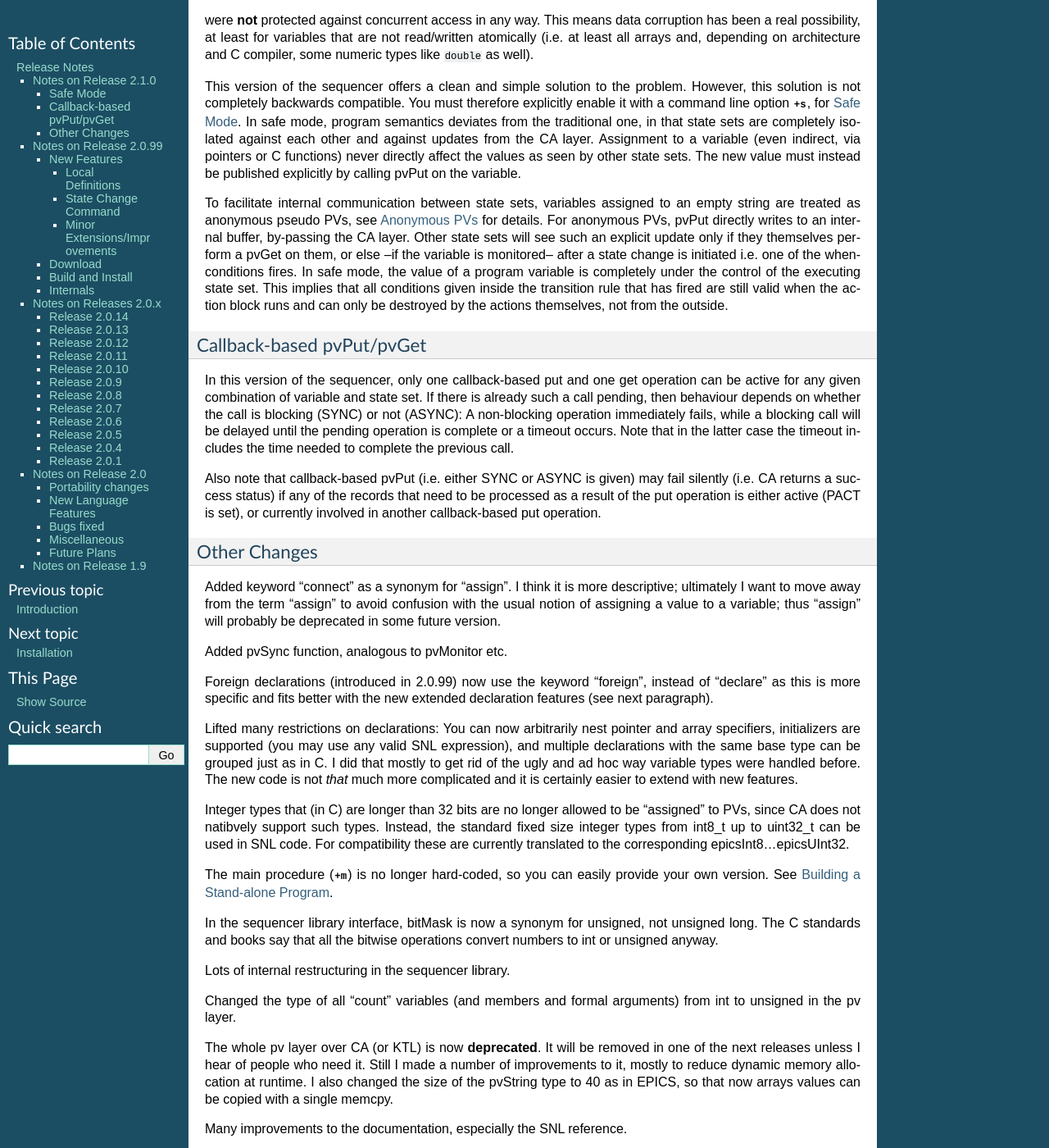
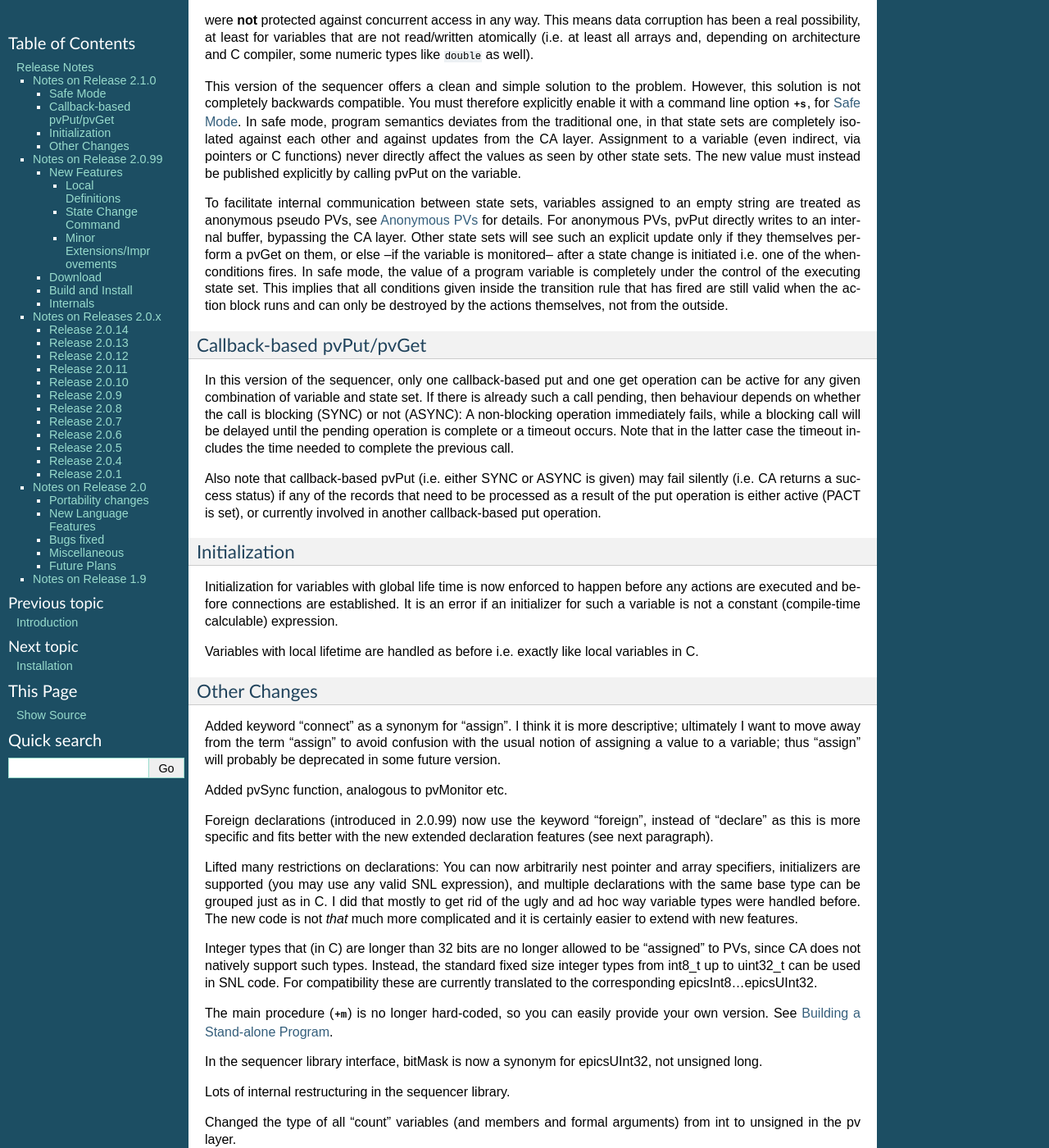
Before and after one commit to jeonghanlee/sequencer-2-2, a Sphinx documentation site: the page built from documentation/Notes.txt, in a window 1280 px wide and 1400 px high, scrolled down 303 px. Shown: the whole window at 82% size. Built offline with Sphinx 7.4.7, drawn with Linux system fonts in a browser that asks for light colours.

Commit message:
last minute changes to docs for 2.1.0-rc1

```diff
--- a/documentation/Notes.txt
+++ b/documentation/Notes.txt
@@ -35,7 +35,7 @@ instead be published explicitly by calling pvPut on the variable.
 To facilitate internal communication between state sets, variables assigned
 to an empty string are treated as anonymous pseudo PVs, see :ref:`anonymous
 pvs` for details. For anonymous PVs, pvPut directly writes to an internal
-buffer, by-passing the CA layer. Other state sets will see such an explicit
+buffer, bypassing the CA layer. Other state sets will see such an explicit
 update only if they themselves perform a pvGet on them, or else --if the
 variable is monitored-- after a state change is initiated i.e. one of the
 when-conditions fires. In safe mode, the value of a program variable is
@@ -61,6 +61,17 @@ fail silently (i.e. CA returns a success status) if any of the records that
 need to be processed as a result of the put operation is either active (PACT
 is set), or currently involved in another callback-based put operation.
 
+Initialization
+^^^^^^^^^^^^^^
+
+Initialization for variables with global life time is now enforced
+to happen before any actions are executed and before connections are
+established. It is an error if an initializer for such a variable is not
+a constant (compile-time calculable) expression.
+
+Variables with local lifetime are handled as before i.e. exactly like local
+variables in C.
+
 Other Changes
 ^^^^^^^^^^^^^
 
@@ -84,7 +95,7 @@ much more complicated and it is certainly easier to extend with new
 features.
 
 Integer types that (in C) are longer than 32 bits are no longer allowed to
-be "assigned" to PVs, since CA does not natibvely support such types.
+be "assigned" to PVs, since CA does not natively support such types.
 Instead, the standard fixed size integer types from int8_t up to uint32_t
 can be used in SNL code. For compatibility these are currently translated to
 the corresponding epicsInt8...epicsUInt32.
@@ -92,9 +103,8 @@ the corresponding epicsInt8...epicsUInt32.
 The main procedure (:option:`+m`) is no longer hard-coded, so you can easily
 provide your own version. See :ref:`Building a Stand-alone Program`.
 
-In the sequencer library interface, bitMask is now a synonym for unsigned,
-not unsigned long. The C standards and books say that all the bitwise
-operations convert numbers to int or unsigned anyway.
+In the sequencer library interface, bitMask is now a synonym for epicsUInt32,
+not unsigned long.
 
 Lots of internal restructuring in the sequencer library.
 
--- a/documentation/conf.py
+++ b/documentation/conf.py
@@ -52,7 +52,7 @@ copyright = u"""
 # The short X.Y version.
 version = '2.1'
 # The full version, including alpha/beta/rc tags.
-release = '2.0.99'
+release = '2.1.0'
 
 # The language for content autogenerated by Sphinx. Refer to documentation
 # for a list of supported languages.
```
Also changed, not shown: documentation/Installation.txt (+25 -24 lines).
